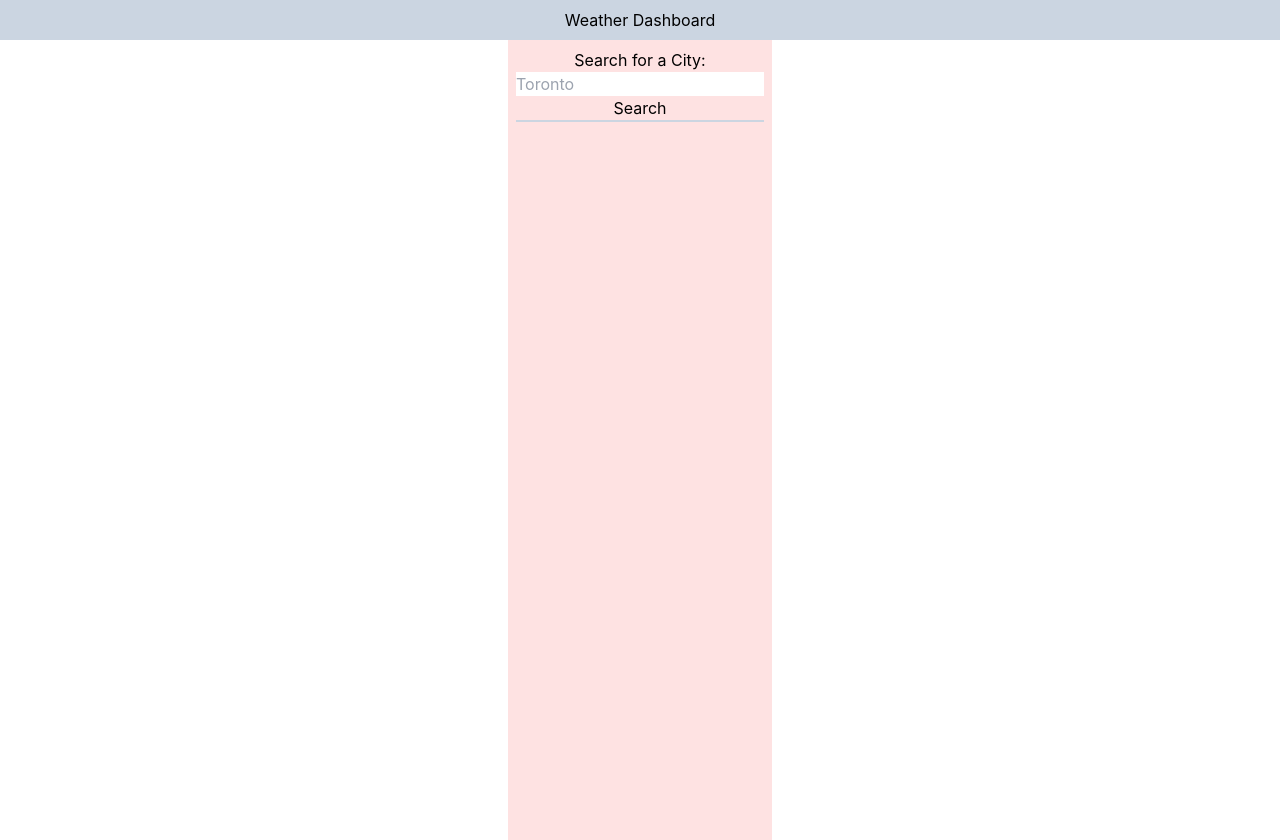
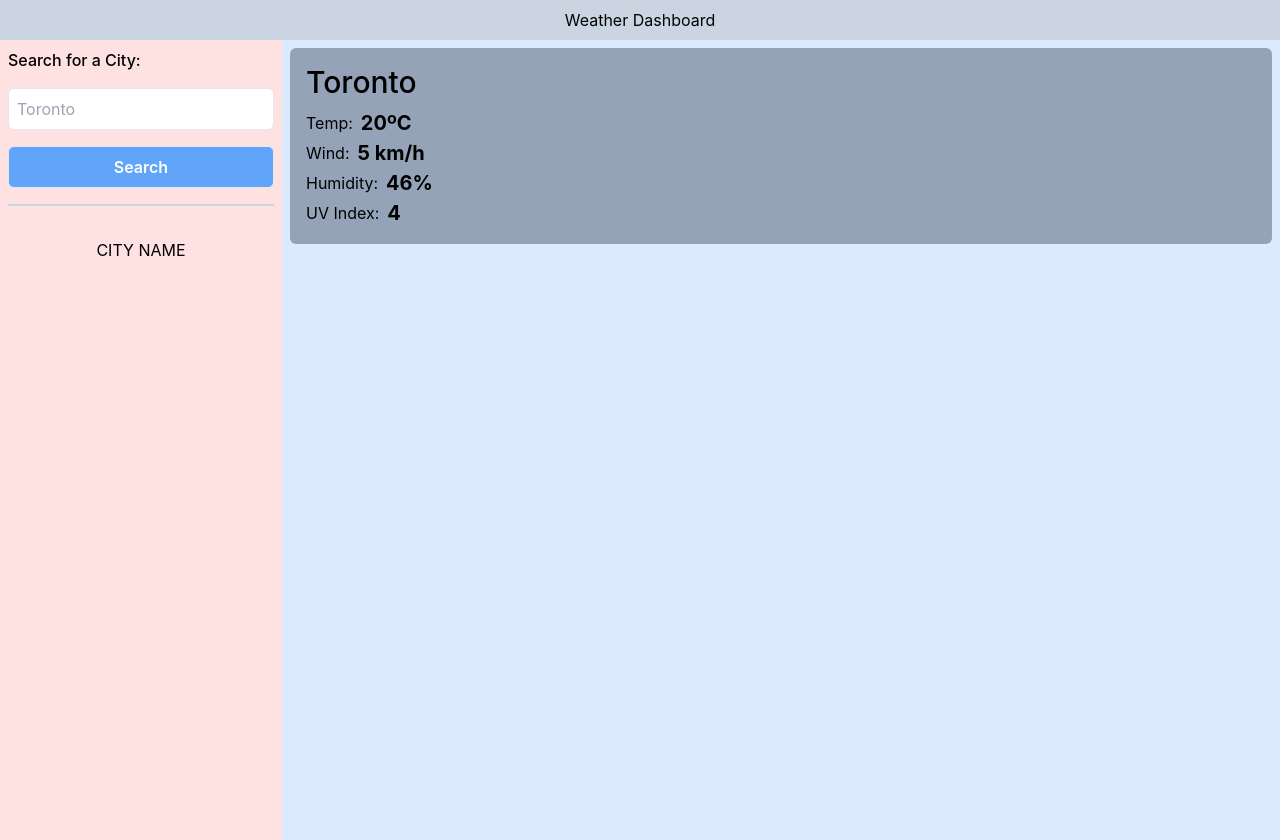
Before and after one commit to Pryority/weather-react, a React (Create React App) app: page / in a window 1280 px wide. Built offline with nearby package versions, Linux system fonts and the light colour scheme; no server answers.

Commit message:
style single city weather

```diff
--- a/package.json
+++ b/package.json
@@ -6,6 +6,8 @@
     "@testing-library/jest-dom": "^5.16.4",
     "@testing-library/react": "^13.3.0",
     "@testing-library/user-event": "^13.5.0",
+    "axios": "^0.27.2",
+    "dotenv": "^16.0.1",
     "moment": "^2.29.4",
     "react": "^18.2.0",
     "react-dom": "^18.2.0",
--- a/src/App.css
+++ b/src/App.css
@@ -36,3 +36,12 @@
     transform: rotate(360deg);
   }
 }
+
+#city-weather-info {
+  font-weight: 400;
+}
+
+#city-weather-data {
+  font-weight: 700;
+  font-size: 1.25rem;
+}
--- a/src/App.js
+++ b/src/App.js
@@ -1,68 +1,8 @@
 import React, { useState, useEffect } from 'react';
-import './App.css';
 import Main from './components/Main'
 
 function App() {
-  const [lat, setLat] = useState([]);
-  const [long, setLong] = useState([]);
-  // const [data, setData] = useState([]);
   const [weatherData, setWeatherData] = useState([]);
-  const [error, setError] = useState(null);
-
-  useEffect(() => {
-    navigator.geolocation.getCurrentPosition(function (position) {
-      setLat(position.coords.latitude);
-      setLong(position.coords.longitude);
-    });
-
-    getWeather(lat, long)
-      .then(weather => {
-        setWeatherData(weather);
-        setError(null)
-      }).catch(err => {
-        setError(err.message);
-      });
-
-    function getWeather(lat, long) {
-      return fetch(
-        `${process.env.REACT_APP_API_URL}/weather/?lat=${lat}&lon=${long}&units=metric&APPID=${process.env.REACT_APP_API_KEY}`
-      )
-        .then(res => handleResponse(res))
-        .then(weather => {
-          if (Object.entries(weather).length) {
-            const mappedData = mapDataToWeatherInterface(weather);
-            return mappedData;
-          }
-        });
-    }
-
-  }, [lat, long, error])
-
-  function handleResponse(response) {
-    if (response.ok) {
-      return response.json();
-    } else {
-      throw new Error("Please Enable your Location in your browser!");
-    }
-  }
-
-  console.log(`Latitude: ${lat}`);
-  console.log(`Longitude: ${long}`);
-
-  function mapDataToWeatherInterface(data) {
-    const mapped = {
-      date: data.dt * 1000, // convert from seconds to milliseconds
-      description: data.weather[0].main,
-      temperature: Math.round(data.main.temp),
-    };
-
-    // Add extra properties for the five day forecast: dt_txt, icon, min, max
-    if (data.dt_txt) {
-      mapped.dt_txt = data.dt_txt;
-    }
-
-    return mapped;
-  }
 
   return (
     <div>
--- a/src/components/Main.js
+++ b/src/components/Main.js
@@ -1,24 +1,103 @@
-import React from 'react'
+import React, { useState } from 'react'
+import axios from 'axios'
 
-export default function Main({ weatherData }) {
+const Main = () => {
+    const [weather, setWeather] = useState('');
+    const [city, setCity] = useState('');
+
+    const url = `${process.env.REACT_APP_API_URL}`;
+    const apiKey = process.env.REACT_APP_API_KEY;
+
+    const apiCall = async (e) => {
+        e.preventDefault();
+        const loc = e.target.value
+        const url = `https://api.openweathermap.org/data/2.5/weather?q=${loc}&appid=${apiKey}`;
+        const req = axios.get(url);
+        const res = await req;
+        setWeather({
+            descp: res.data.weather[0].description,
+            temp: res.data.main.temp,
+            city: res.data.name,
+            humidity: res.data.main.humidity,
+            press: res.data.main.pressure,
+        })
+
+        setCity(res.data.name)
+        console.log(res);
+
+    }
+
+    const searchCity = (event) => {
+        if (event.key === 'Enter' || 'Submit' || 'Click') {
+            apiCall(event);
+            // setWeatherData(response.data);
+
+        }
+    }
+
     return (
         <div id='wrapper' className="flex flex-col w-full items-center">
             <div className='flex w-full bg-slate-300 justify-center p-2'>
                 <h1>Weather Dashboard</h1>
             </div>
-            <div className='flex flex-col items-center bg-red-100 h-screen p-2'>
-                <div>
-                    <h3>Search for a City:</h3>
+            <div className='flex w-full'>
+                <div id='city-search'>
+                    <div className='flex flex-col space-y-4 items-center bg-red-100 h-screen p-2'>
+                        <div className='flex w-full justify-start'>
+                            <h3 className='font-medium'>Search for a City:</h3>
+                        </div>
+                        <div>
+                            <input
+                                type='text'
+                                value={city}
+                                onChange={(e) => setCity(e.target.value)}
+                                // onKeyUp={searchCity}
+                                placeholder='Toronto'
+                                className='p-2 rounded-md border'
+                            />
+                        </div>
+                        <div className='flex w-full'>
+                            <button className='bg-blue-400 p-2 px-4 rounded-md w-full border text-white font-semibold'
+                                onClick={searchCity}
+                            >
+                                Search
+                            </button>
+                        </div>
+                        <div className='flex w-full border border-slate-300' />
+                        <p>{city.name}</p>
+                        <p>CITY NAME</p>
+                    </div>
                 </div>
-                <div>
-                    <input placeholder='Toronto' />
+                <div id='single-city' className='flex flex-col w-full bg-blue-100'>
+                    <div className='flex w-full justify-start p-2'>
+                        <div className='flex flex-col w-full bg-slate-400 p-4 rounded-md'>
+                            <h2 className='text-3xl font-medium mb-2'>Toronto</h2>
+                            <div
+                                id='weather-info-col'
+                                className='flex flex-col'>
+                                <div className='flex space-x-2 items-center'>
+                                    <p id='city-weather-info'>Temp:</p>
+                                    <p id='city-weather-data'>20ºC</p>
+                                </div>
+                                <div className='flex space-x-2 items-center'>
+                                    <p id='city-weather-info'>Wind:</p>
+                                    <p id='city-weather-data'>5 km/h</p>
+                                </div>
+                                <div className='flex space-x-2 items-center'>
+                                    <p id='city-weather-info'>Humidity:</p>
+                                    <p id='city-weather-data'>46%</p>
+                                </div>
+                                <div className='flex space-x-2 items-center'>
+                                    <p id='city-weather-info'>UV Index:</p>
+                                    <p id='city-weather-data'>4</p>
+                                </div>
+                            </div>
+                        </div>
+                    </div>
                 </div>
-                <div>
-                    <button>Search</button>
-                </div>
-                <div className='flex w-full border border-slate-300' />
-                <p>{weatherData.name}</p>
             </div>
-        </div>
+        </div >
     )
 }
+
+export default Main;
--- a/src/index.js
+++ b/src/index.js
@@ -1,6 +1,7 @@
 import React from 'react';
 import ReactDOM from 'react-dom/client';
 import './index.css';
+import './App.css';
 import App from './App';
 import reportWebVitals from './reportWebVitals';
 
```
Also changed, not shown: src/components/Forecast.js (added), src/components/Weather.js (added), 2 other files (tests, documents, lock files or other folders).
